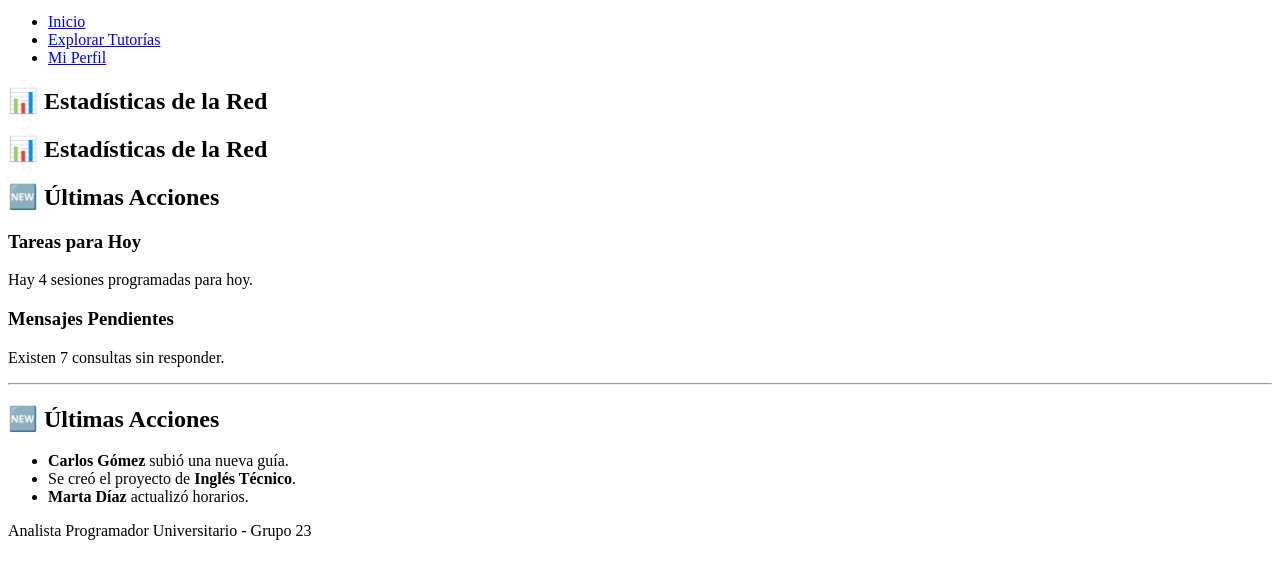
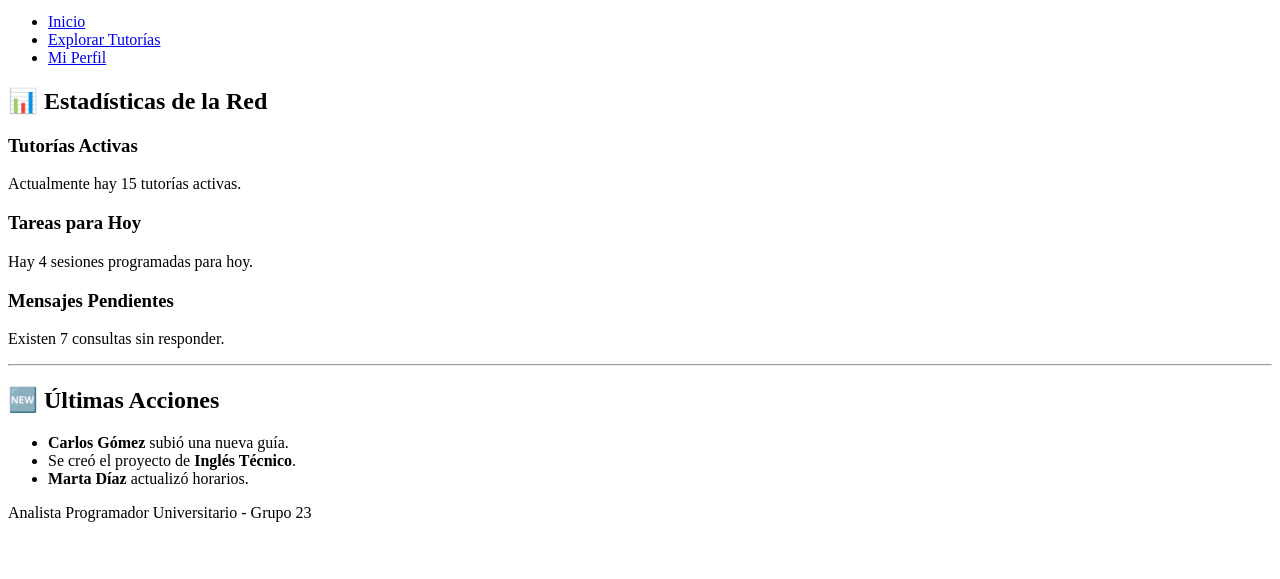
Before and after one commit to LeoVargass/TP01HTMLCSSGrupo8PV2026, a plain HTML site: page index.html in a window 1280 px wide. Shown: the part 101-680 px from the top of the page. Drawn offline with Linux system fonts and the light colour scheme.

Commit message:
corrijo estructura final del index

```diff
--- a/index.html
+++ b/index.html
@@ -20,12 +20,14 @@
 </header>
 
 <main>
+
+
     <section>
     <h2>📊 Estadísticas de la Red</h2>
 
     <article>
-            <h2>📊 Estadísticas de la Red</h2>
-            <h2>🆕 Últimas Acciones</h2>
+        <h3>Tutorías Activas</h3>
+        <p>Actualmente hay 15 tutorías activas.</p>
     </article>
 
     <article>
```
Lines whose indentation alone changed are shown as unchanged.
